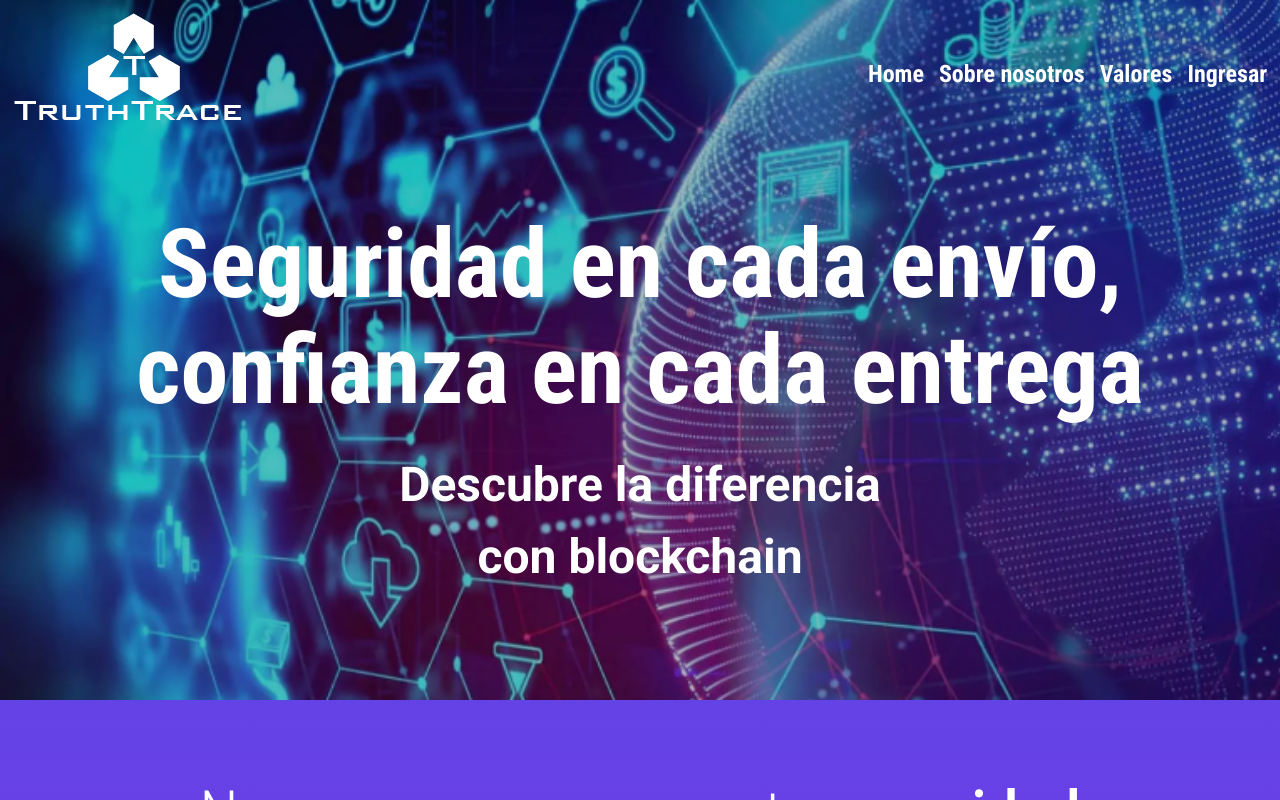
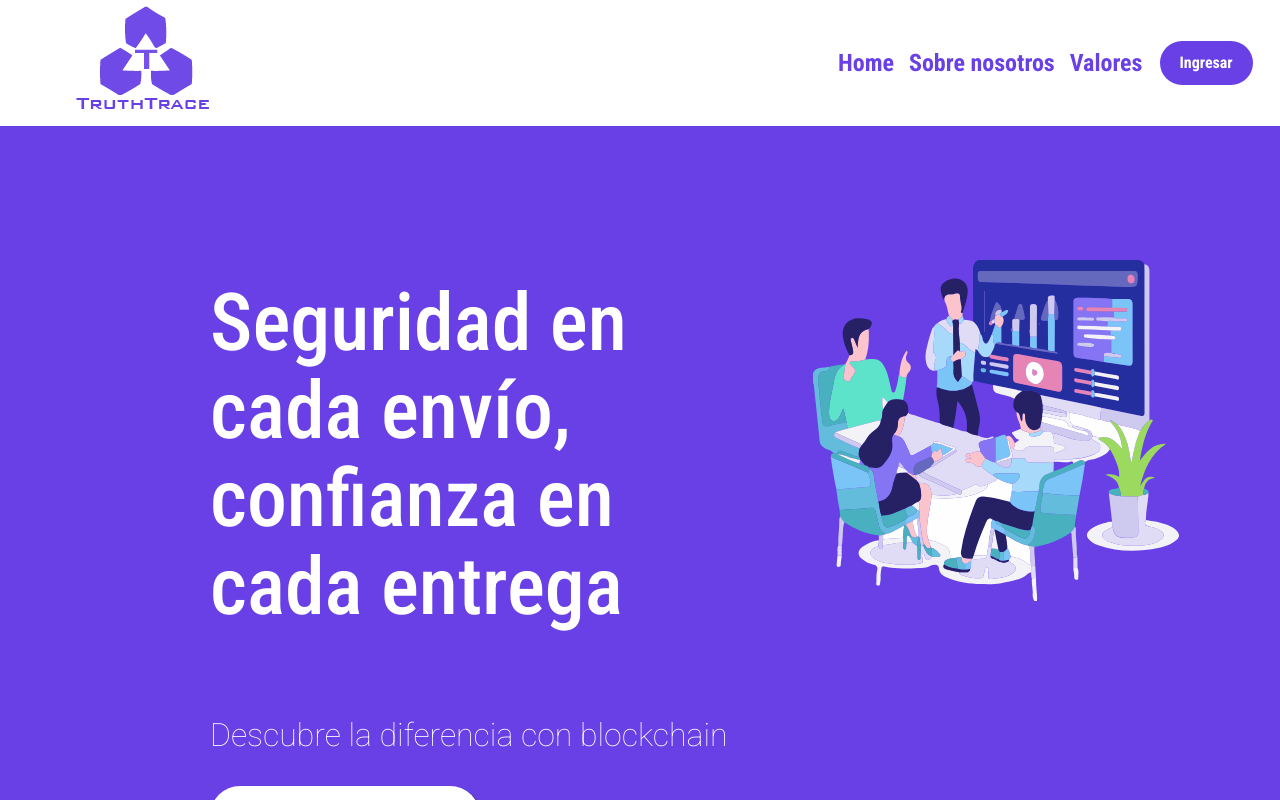
Before and after one commit to NaraHumanoUnlam/TruthTrace.Web, a React (Vite) app in the folder truthtrace-app/: page / in a window 1280 px wide. Built offline with nearby package versions, Linux system fonts and the light colour scheme; a web font is replaced by a local one.

Commit message:
feat: se sube portada de la landing page con correcciones

```diff
--- a/truthtrace-app/src/components/about/about.css
+++ b/truthtrace-app/src/components/about/about.css
@@ -33,13 +33,6 @@
     white-space: nowrap;
 }
 
-.img-portada {
-    margin: 1em;
-    margin-top: 2%;
-    margin-bottom: 2%;
-    width: 30%;
-    height: auto;
-}
 
 .box h2{
     color: #ffffff;
--- a/truthtrace-app/src/components/about/about.jsx
+++ b/truthtrace-app/src/components/about/about.jsx
@@ -8,7 +8,7 @@
             <p className="text-wrapper">Una innovadora solución diseñada para combatir el fraude en los<br/>procesos logísticos.
                 Incorporando tecnologías de vanguardia como<br/><span>blockchain</span> y <span>reconocimiento facial.</span></p>
         </div>
-        <img src={img} alt="Group-1" border="0" className="img-portada" />
+
         <div className="box">
             <h2>¿Cómo funciona?</h2>
             <p className="text-wrapper">
--- a/truthtrace-app/src/components/header/header.css
+++ b/truthtrace-app/src/components/header/header.css
@@ -5,26 +5,29 @@
     align-items: center;
     padding: 1%;
     width: 98%;
-    background-color: transparent;
-    color: #FFF;
+    background: #ffffff;
     text-align: center;
+    height: 100px;
 }
 
 .header__logo {
-    width: 150px;
     left: 0px;
     text-align: left;
     margin-left: 0%;
-    padding-left: 0%;
+    padding-left: 5%;
 }
   .header__menu {
     display: flex;
+    flex-direction: row;
+    justify-content: space-between;
+    align-items: center;
     list-style-type: none;
     gap: 15px;
     text-align: center;
     font-family: 'Roboto Condensed';
     font-weight: bold;
     font-size: 1.5em;
+    padding-right: 1%;
   }
 
   .header__menu-item {
@@ -33,7 +36,7 @@
 
   .header__menu-item a {
     text-decoration: none;
-    color: white;
+    color: #6840E6;
     font-weight: bold;
     transition: 250ms ease-in-out;
   }
@@ -43,3 +46,17 @@
     transition-timing-function: linear;
     border-bottom: #6840E6 solid 4px;
   }
+
+  .button-actionheader {
+    background-color: #6840E6;
+    color:  white!important;
+    border: none;
+    padding: 10px 20px;
+    text-align: center;
+    text-decoration: none;
+    display: inline-block;
+    font-size: 16px;
+    margin: 4px 2px;
+    cursor: pointer;
+    border-radius: 50px;
+  }
--- a/truthtrace-app/src/components/header/header.jsx
+++ b/truthtrace-app/src/components/header/header.jsx
@@ -3,14 +3,14 @@
 import './header.css';
 
 const Header = ({ src }) => (
-    <header className="header" id='home'>
+    <header className="header">
         <nav className='menu'>
             <a href='#home' className="header__logo"><img src={src} alt="logo"/></a>
             <ul className="header__menu">
                 <li className="header__menu-item"><a href='#home'>Home</a></li>
                 <li className="header__menu-item"><a href='#about'>Sobre nosotros</a></li>
                 <li className="header__menu-item"><a href='#valores'>Valores</a></li>
-                <li className="header__menu-item"><Link to="/Login">Ingresar</Link></li>
+                <li className="header__menu-item"><Link to="/Login" className='button-actionheader'>Ingresar</Link></li>
             </ul>
         </nav>
     </header>
--- a/truthtrace-app/src/components/hero/hero.css
+++ b/truthtrace-app/src/components/hero/hero.css
@@ -1,24 +1,102 @@
 .main {
     width: 100%;
-    height: 700px;
-    background-image: url('../../assets/images/fondo_landing_opaco.png');
-    background-repeat: no-repeat;
-    background-size: cover;
+    height: auto;
+    display: flex;
+    flex-direction: column;
+    padding-left: 200px;
 }
 
 .slogan {
-    font-size: 6em;
+    font-size: 5em;
     color: white;
     font-family: "Roboto Condensed", sans-serif;
-    text-align: center;
-    font-weight: 700;
+    font-weight: 400;
 }
 
 .slogan2 {
-    font-size: 3em;
+    font-size: 2em;
     color: white;
     font-family: 'roboto';
-    font-weight: 600;
+    font-weight: 200;
+}
+
+.hero {
+    padding: 100px 10px 100px 10px;
+    background-color: #6840E6;
+    display: flex;
+    flex-direction: row;
+    text-align: left;
+    position: relative;
+
+}
+
+.img-portada {
+    margin: 1em;
+    margin-top: 2%;
+    margin-bottom: 2%;
+    width: 80%;
+    height: auto;
+}
+.button-action {
+    background-color: white;
+    color:  #6840E6;
     text-align: center;
-    margin-top: -3%;
+    font-size: 24px;
+    border-radius: 50px;
+    width: 250px;
+    height: 50px;
+    padding: 10px 10px 0px 10px ;
+    display: block;
+
+    box-shadow: 2px 2px 2px rgb(67, 67, 68);
+  }
+
+  .button-action:hover {
+    background-color: #c3b8e7;
+    color: white;
+    transition: 250ms ease-in-out;
+  }
+
+  .custom-shape-divider-bottom-1715466709 {
+    position: relative;
+    bottom: 0;
+    left: 0;
+    width: 100%;
+    overflow: hidden;
+    line-height: 0;
+    transform: rotate(180deg);
 }
+
+.custom-shape-divider-bottom-1715466709 svg {
+    position: relative;
+    display: block;
+    width: calc(115% + 1.3px);
+    height: 141px;
+    transform: rotateY(180deg);
+}
+
+.custom-shape-divider-bottom-1715466709 .shape-fill {
+    fill: #FFFFFF;
+}
+
+.custom-shape-divider-bottom-1715466709 {
+    position: absolute;
+    bottom: 0;
+    left: 0;
+    width: 100%;
+    overflow: hidden;
+    line-height: 0;
+    transform: rotate(180deg);
+}
+
+.custom-shape-divider-bottom-1715466709 svg {
+    position: relative;
+    display: block;
+    width: calc(115% + 1.3px);
+    height: 141px;
+    transform: rotateY(180deg);
+}
+
+.custom-shape-divider-bottom-1715466709 .shape-fill {
+    fill: #FFFFFF;
+}
--- a/truthtrace-app/src/components/hero/hero.jsx
+++ b/truthtrace-app/src/components/hero/hero.jsx
@@ -1,14 +1,24 @@
 import React from 'react';
-import logo from '../../assets/images/logo.png';
-import Header from '../header/header';
+import img from '../../assets/images/portada-about.svg';
+import { Link } from "react-router-dom";
 import './hero.css';
 
 const Hero = () => (
-    <div>
+    <div className='hero' id='home'>
         <div className="main">
-            <Header src={logo}/>
-            <h1 className='slogan'>Seguridad en cada envío,<br/> confianza en cada entrega</h1>
-            <h2 className='slogan2'>Descubre la diferencia <br/> con blockchain</h2>
+            <h1 className='slogan'>Seguridad en cada envío,<br /> confianza en cada entrega</h1>
+            <h2 className='slogan2'>Descubre la diferencia con blockchain</h2>
+            <Link to="/Login" className='button-action'>Ingresar</Link>
+        </div>
+        <div className="img-portada">
+            <img src={img} alt="Group-1" border="0" className="img-portada" />
+        </div>
+        <div class="custom-shape-divider-bottom-1715466709">
+            <svg data-name="Layer 1" xmlns="http://www.w3.org/2000/svg" viewBox="0 0 1200 120" preserveAspectRatio="none">
+                <path d="M0,0V46.29c47.79,22.2,103.59,32.17,158,28,70.36-5.37,136.33-33.31,206.8-37.5C438.64,32.43,512.34,53.67,583,72.05c69.27,18,138.3,24.88,209.4,13.08,36.15-6,69.85-17.84,104.45-29.34C989.49,25,1113-14.29,1200,52.47V0Z" opacity=".25" class="shape-fill"></path>
+                <path d="M0,0V15.81C13,36.92,27.64,56.86,47.69,72.05,99.41,111.27,165,111,224.58,91.58c31.15-10.15,60.09-26.07,89.67-39.8,40.92-19,84.73-46,130.83-49.67,36.26-2.85,70.9,9.42,98.6,31.56,31.77,25.39,62.32,62,103.63,73,40.44,10.79,81.35-6.69,119.13-24.28s75.16-39,116.92-43.05c59.73-5.85,113.28,22.88,168.9,38.84,30.2,8.66,59,6.17,87.09-7.5,22.43-10.89,48-26.93,60.65-49.24V0Z" opacity=".5" class="shape-fill"></path>
+                <path d="M0,0V5.63C149.93,59,314.09,71.32,475.83,42.57c43-7.64,84.23-20.12,127.61-26.46,59-8.63,112.48,12.24,165.56,35.4C827.93,77.22,886,95.24,951.2,90c86.53-7,172.46-45.71,248.8-84.81V0Z" class="shape-fill"></path>
+            </svg>
         </div>
     </div>
 )
--- a/truthtrace-app/src/components/principles/principles.css
+++ b/truthtrace-app/src/components/principles/principles.css
@@ -3,8 +3,9 @@
   font-style: light;
   font-size: 4em;
   font-weight: 300;
-  color: white;
   margin-bottom: 1rem;
+  padding-top: 80px;
+  margin-top: -80px;
 }
 
 .label span{
@@ -17,7 +18,6 @@
   font-family: "Roboto Condensed", Helvetica;
   font-size: 2em;
   font-weight: 300;
-  color: white ;
 }
 .label {
   margin-top: 5rem;
@@ -32,4 +32,7 @@
 
 .principles {
   margin-bottom: 5rem;
+  background-color: white;
+  color: #414EE5;
+  padding: 50px 10px 100px 10px;
 }
--- a/truthtrace-app/src/index.css
+++ b/truthtrace-app/src/index.css
@@ -16,7 +16,7 @@
   text-align: left;
   width: 100%;
   height: 100vh;
-  background: linear-gradient(180deg, #414EE5 0%, #6841E6 100%);
+  background: white;
 }
 
 a {
--- a/truthtrace-app/src/routes/home.jsx
+++ b/truthtrace-app/src/routes/home.jsx
@@ -7,10 +7,12 @@
 import Footer from '../components/footer/footer.jsx'
 import logo from '../assets/images/logo.png';
 import imagen from '../assets/images/logo.svg';
+import Header from '../components/header/header';
 
 
 const Home = () => (
-    <div>
+    <div className="home">
+        <Header src={logo}/>
         <Hero />
         <Principles />
         <About img={imagen} />
```
Also changed, not shown: truthtrace-app/src/assets/images/logo.png, truthtrace-app/src/routes/styles.css (line endings or trailing spaces).
